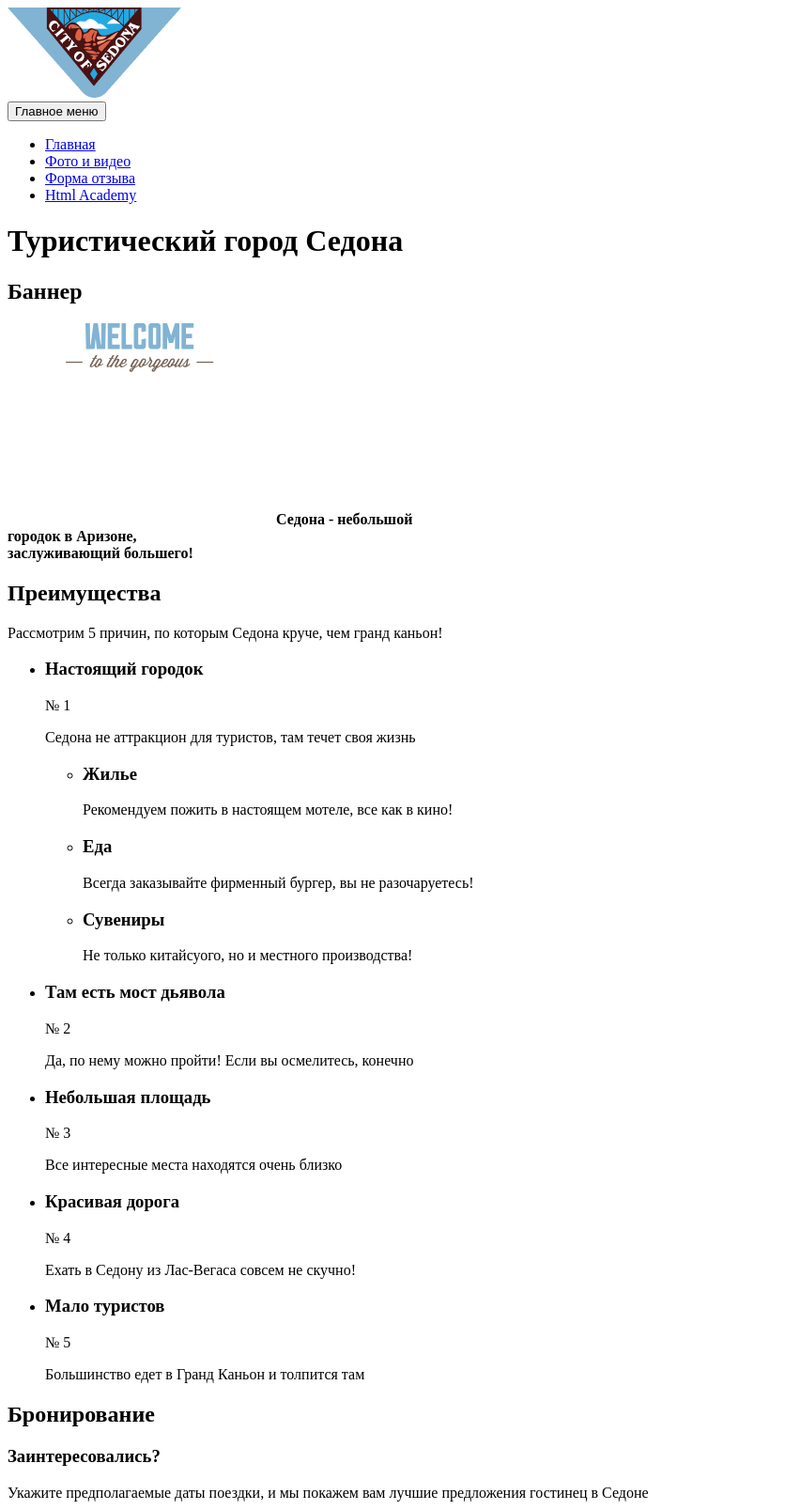
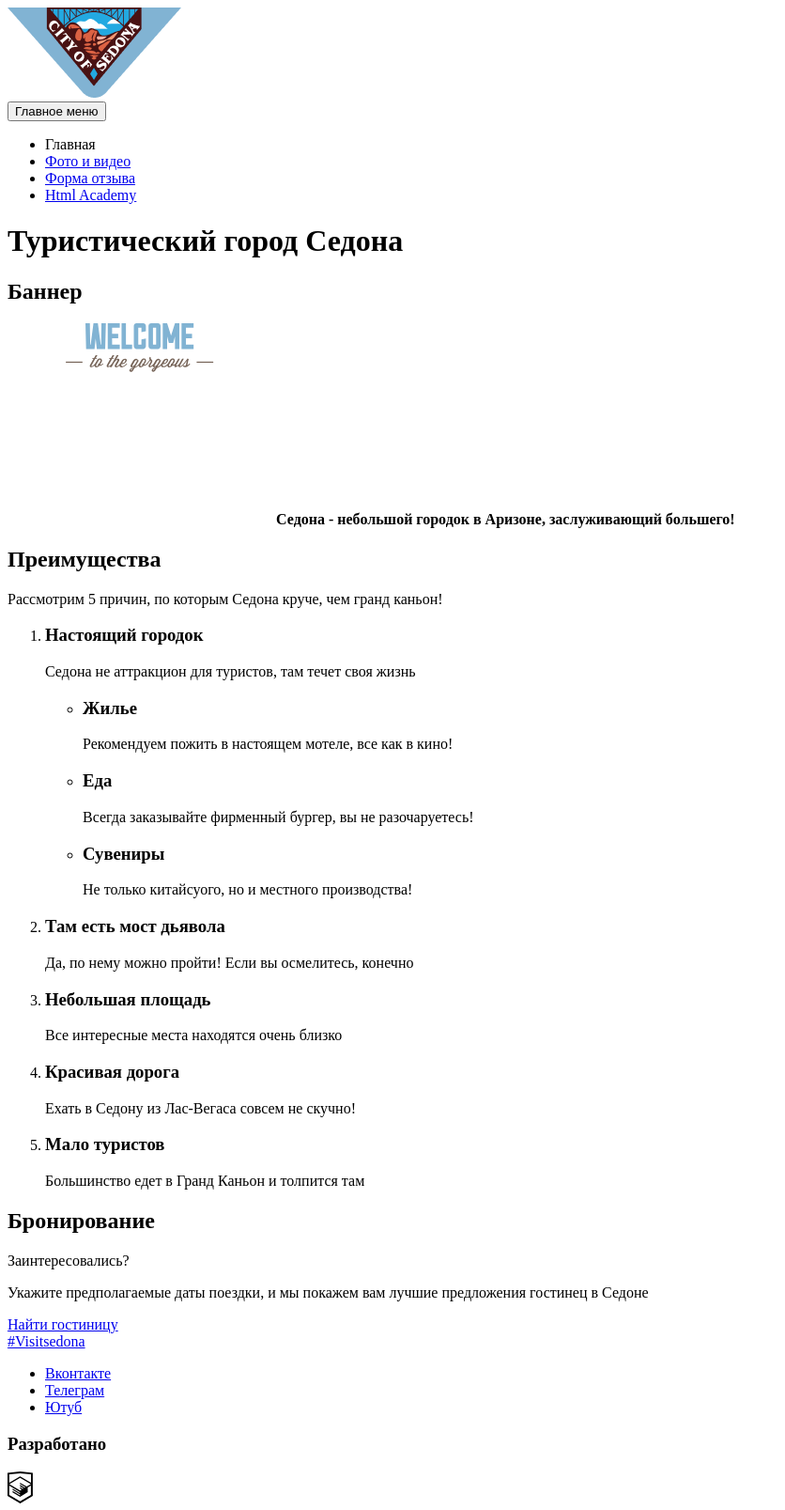
Before and after one commit to htmlacademy-adaptive/1944679-sedona-25, a website: page source/index.html in a window 1280 px wide. Shown: the top 1607 px of the page at 94% size, without its empty margins (0-836 px from the left). Drawn offline with Linux system fonts and the light colour scheme.

Commit message:
Правки по разметке главной страницы

```diff
--- a/source/index.html
+++ b/source/index.html
@@ -16,7 +16,7 @@
         <div class="main-nav__wrapper">
           <ul class="main-nav__list site-list">
             <li class="site-list__item site-list__item--active">
-              <a href="index.html">
+              <a>
                 Главная
               </a>
             </li>
@@ -44,16 +44,15 @@
       <section class="banner">
         <h2 class="visually-hidden">Баннер</h2>
         <img src="img/text-banner-mobile.svg" width="282" height="214" alt="Добро пожаловать в Седону.">
-        <b class="banner__description">Седона - небольшой <br> городок в Аризоне,<br> заслуживающий большего!</b>
+        <b class="banner__description">Седона - небольшой городок в Аризоне, заслуживающий большего!</b>
       </section>
       <section class="advantages">
         <div class="advantages__wrapper">
           <h2 class="visually-hidden">Преимущества</h2>
           <p class="advantages__description">Рассмотрим 5 причин, по которым Седона круче, чем гранд каньон!</p>
-          <ul class="advantages__list">
+          <ol class="advantages__list">
             <li class="advantages__item advantages__item--city">
               <h3 class="advantages__title">Настоящий городок</h3>
-              <span class="advantages__number">№ 1</span>
               <p class="advantages__item-description">Седона не аттракцион для туристов, там течет своя жизнь</p>
               <ul class="sublist">
                 <li class="sublist__item sublist__item--house">
@@ -72,31 +71,27 @@
             </li>
             <li class="advantages__item advantages__item--bridge">
               <h3 class="advantages__title">Там есть мост дьявола</h3>
-              <span class="advantages__number">№ 2</span>
               <p class="advantages__item-description">Да, по нему можно пройти! Если вы осмелитесь, конечно</p>
             </li>
             <li class="advantages__item">
               <h3 class="advantages__title">Небольшая площадь</h3>
-              <span class="advantages__number">№ 3</span>
               <p class="advantages__item-description">Все интересные места находятся очень близко</p>
             </li>
             <li class="advantages__item">
               <h3 class="advantages__title">Красивая дорога</h3>
-              <span class="advantages__number">№ 4</span>
               <p class="advantages__item-description">Ехать в Седону из Лас-Вегаса совсем не скучно!</p>
             </li>
             <li class="advantages__item">
               <h3 class="advantages__title">Мало туристов</h3>
-              <span class="advantages__number">№ 5</span>
               <p class="advantages__item-description">Большинство едет в Гранд Каньон и толпится там</p>
             </li>
-          </ul>
+          </ol>
         </div>
       </section>
       <section class="reservation">
         <div class="reservation__wrapper">
           <h2 class="visually-hidden">Бронирование</h2>
-          <h3 class="reservation__title">Заинтересовались?</h3>
+          <span class="reservation__title">Заинтересовались?</span>
           <p class="reservation__description">Укажите предполагаемые даты поездки, и мы покажем вам лучшие предложения гостинец в Седоне</p>
           <a class="reservation__button button" href="#">Найти гостиницу</a>
         </div>
@@ -107,9 +102,9 @@
     </main>
     <footer class="main-footer">
       <div class="main-footer__wrapper">
-        <div class="main-footer__hashtag">
+        <div class="footer-hashtag">
           <a href="#">
-            <span class="hashtag__title">#Visitsedona</span>
+            <span class="footer-hashtag__title">#Visitsedona</span>
           </a>
         </div>
         <div class="main-footer__social social">
```
Also changed, not shown: source/img/map-mobile.png (deleted), source/img/mobile-gallery-1.png (added), source/img/mobile-gallery-2.png (added), source/img/mobile-gallery-3.png (added), source/img/mobile-gallery-4.png (added), source/img/mobile-gallery-video.png (added), source/img/sedona.svg (added).
